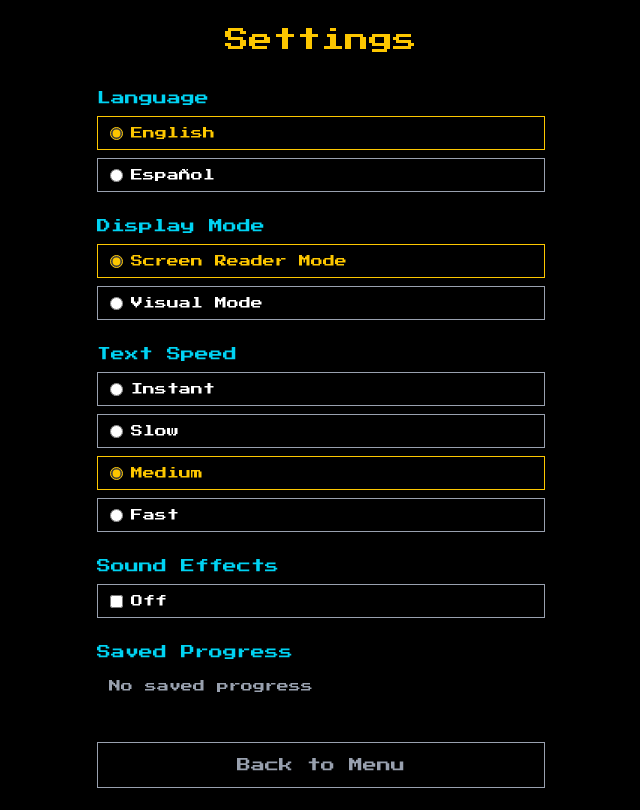
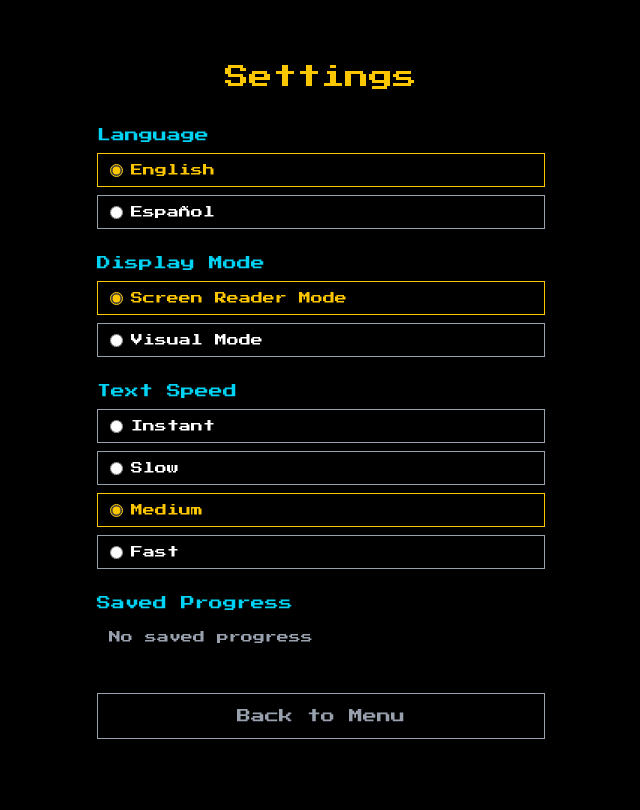
Before and after one commit to bolonio/thea11ygame, a Next.js app: page /en/settings in a window 1280 px wide. Shown: the whole page, without its empty margins (319-959 px from the left). Built offline with nearby package versions, Linux system fonts and the light colour scheme.

Commit message:
Remove sound options

```diff
--- a/src/app/[locale]/settings/page.tsx
+++ b/src/app/[locale]/settings/page.tsx
@@ -13,7 +13,7 @@ export default function SettingsPage() {
   const locale = useLocale();
   const router = useRouter();
   const pathname = usePathname();
-  const { settings, setDisplayMode, setTextSpeed, setSoundEnabled } = useSettings();
+  const { settings, setDisplayMode, setTextSpeed } = useSettings();
 
   const languages = routing.locales.map((loc) => ({
     value: loc,
@@ -144,20 +144,6 @@ export default function SettingsPage() {
           </div>
         </fieldset>
 
-        {/* Sound */}
-        <fieldset>
-          <legend className="text-cyan-400 text-sm mb-2">{t("sound")}</legend>
-          <label className="flex items-center gap-2 px-3 py-2 border border-gray-400 cursor-pointer text-xs text-white">
-            <input
-              type="checkbox"
-              checked={settings.soundEnabled}
-              onChange={(e) => setSoundEnabled(e.target.checked)}
-              className="accent-yellow-400"
-            />
-            {settings.soundEnabled ? t("on") : t("off")}
-          </label>
-        </fieldset>
-
         {/* Saved Progress */}
         <fieldset>
           <legend className="text-cyan-400 text-sm mb-2">{t("savedProgress")}</legend>
--- a/src/contexts/SettingsContext.tsx
+++ b/src/contexts/SettingsContext.tsx
@@ -8,14 +8,12 @@ const STORAGE_KEY = "thea11ygame_settings";
 const defaultSettings: Settings = {
   displayMode: "screenreader",
   textSpeed: "medium",
-  soundEnabled: false,
 };
 
 interface SettingsContextValue {
   settings: Settings;
   setDisplayMode: (mode: DisplayMode) => void;
   setTextSpeed: (speed: TextSpeed) => void;
-  setSoundEnabled: (enabled: boolean) => void;
 }
 
 const SettingsContext = createContext<SettingsContextValue | null>(null);
@@ -50,12 +48,8 @@ export function SettingsProvider({ children }: { children: ReactNode }) {
     setSettings((s) => ({ ...s, textSpeed }));
   }, []);
 
-  const setSoundEnabled = useCallback((soundEnabled: boolean) => {
-    setSettings((s) => ({ ...s, soundEnabled }));
-  }, []);
-
   return (
-    <SettingsContext.Provider value={{ settings, setDisplayMode, setTextSpeed, setSoundEnabled }}>
+    <SettingsContext.Provider value={{ settings, setDisplayMode, setTextSpeed }}>
       {children}
     </SettingsContext.Provider>
   );
--- a/src/engine/types.ts
+++ b/src/engine/types.ts
@@ -136,5 +136,4 @@ export type TextSpeed = "instant" | "slow" | "medium" | "fast";
 export interface Settings {
   displayMode: DisplayMode;
   textSpeed: TextSpeed;
-  soundEnabled: boolean;
 }
--- a/src/messages/en.json
+++ b/src/messages/en.json
@@ -28,9 +28,6 @@
     "language": "Language",
     "english": "English",
     "spanish": "Español",
-    "sound": "Sound Effects",
-    "on": "On",
-    "off": "Off",
     "savedProgress": "Saved Progress",
     "eraseProgress": "Erase Saved Progress",
     "confirmErase": "Are you sure? Click again to erase",
--- a/src/messages/es.json
+++ b/src/messages/es.json
@@ -28,9 +28,6 @@
     "language": "Idioma",
     "english": "English",
     "spanish": "Español",
-    "sound": "Efectos de Sonido",
-    "on": "Activado",
-    "off": "Desactivado",
     "savedProgress": "Partida Guardada",
     "eraseProgress": "Borrar Partida",
     "confirmErase": "Seguro? Haz clic de nuevo para borrar",
```
